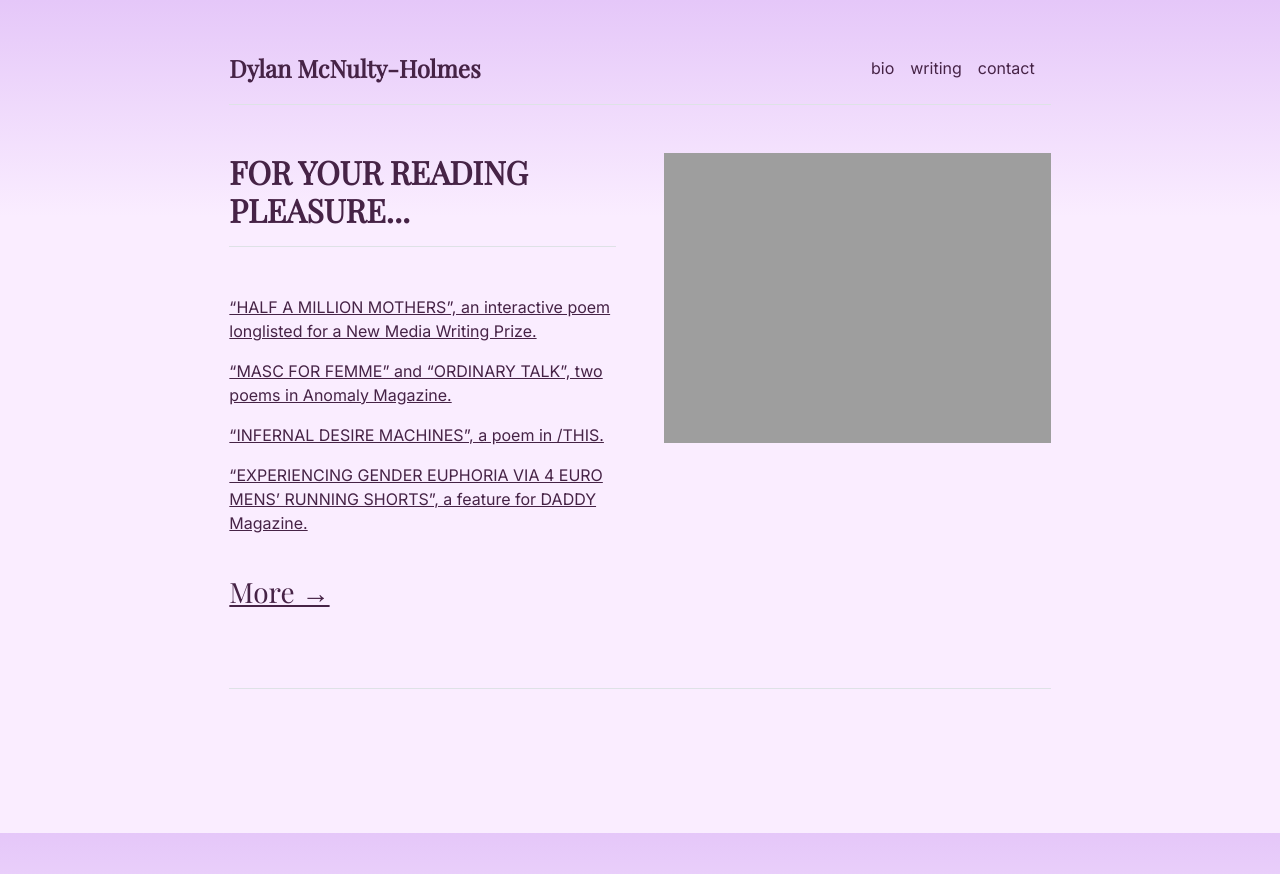
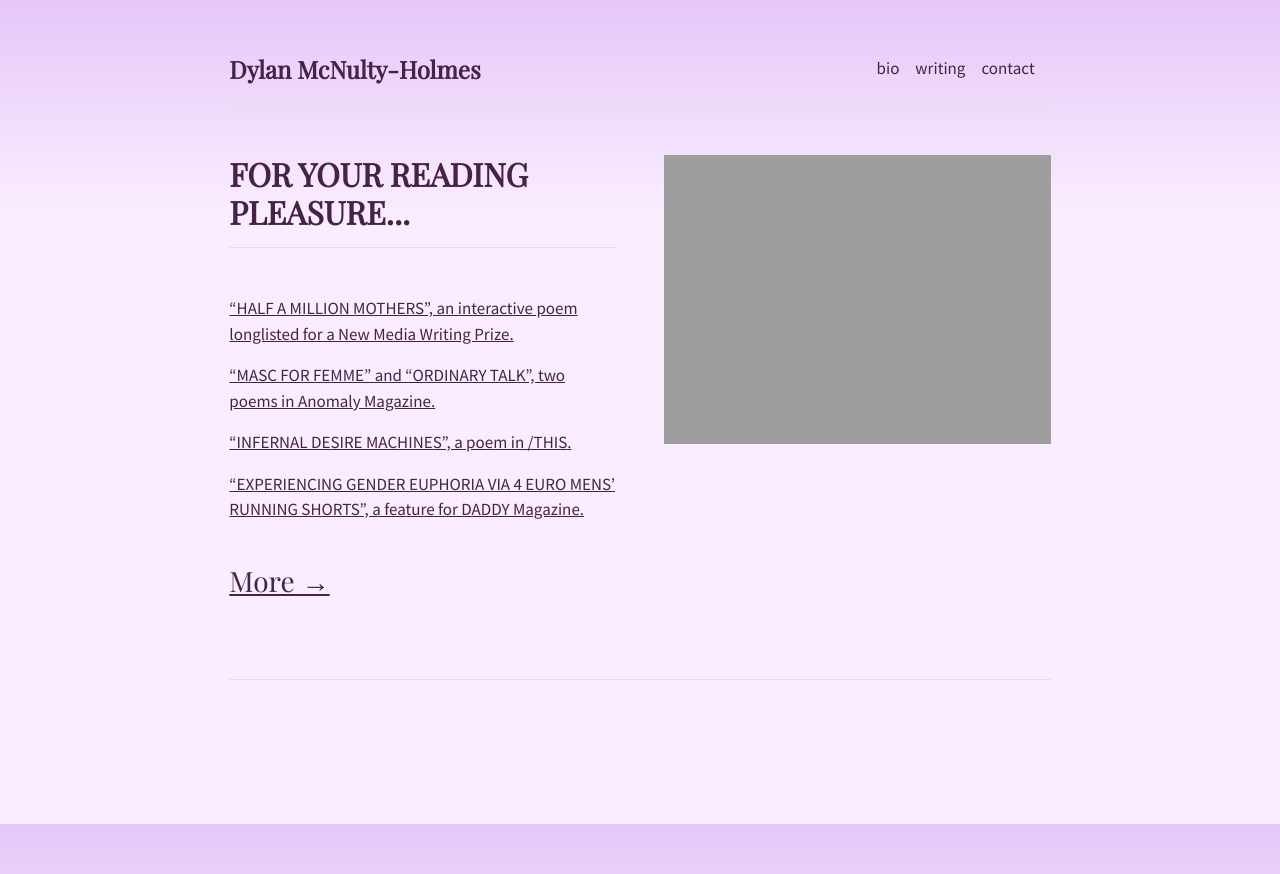
Before and after one commit to dyl-amh/website, a Jekyll site: the page built from index.md, in a window 1280 px wide. Shown: the top 874 px of the page. Built offline with Jekyll 4.4.1, drawn with Linux system fonts in a browser that asks for light colours.

Commit message:
change body font

```diff
--- a/_includes/head.html
+++ b/_includes/head.html
@@ -8,8 +8,8 @@
   <link rel="apple-touch-icon" sizes="152x152" href="{{ site.github.url }}/assets/apple-icon-152x152.png">
   <link rel="shortcut icon" href="{{ site.github.url }}/assets/favicon.ico">
   <link rel="preconnect" href="https://fonts.googleapis.com">
-  <link rel="preconnect" href="https://fonts.gstatic.com" crossorigin>
-  <link href="https://fonts.googleapis.com/css2?family=Inter&family=Playfair+Display&display=swap" rel="stylesheet">
+<link rel="preconnect" href="https://fonts.gstatic.com" crossorigin>
+<link href="https://fonts.googleapis.com/css2?family=Playfair+Display&family=Source+Sans+Pro:ital,wght@0,400;0,900;1,900&display=swap" rel="stylesheet">
   <style>
     .wrapingimage
     {
--- a/_sass/main.scss
+++ b/_sass/main.scss
@@ -2,8 +2,8 @@
 
 
 $bodyColor: #462346;
-$bodyFont: 'Inter', sans-serif, "Helvetica Neue", Helvetica, Arial, sans-serif, "Apple Color Emoji","Segoe UI Emoji","Segoe UI Symbol";
-$headerFont: 'Playfair Display', serif, 'Open Sans', sans-serif, "Helvetica Neue", Helvetica, Arial, sans-serif, "Apple Color Emoji","Segoe UI Emoji","Segoe UI Symbol";
+$bodyFont: 'Source Sans Pro', sans-serif, "Helvetica Neue", Helvetica, Arial, sans-serif, "Apple Color Emoji","Segoe UI Emoji","Segoe UI Symbol";
+$headerFont: 'Playfair Display', serif, 'Open Sans', sans-serif, "Apple Color Emoji","Segoe UI Emoji","Segoe UI Symbol";
 $linkColor: #462346!important;
 $headerColor: #462346;
 
@@ -16,6 +16,7 @@
   background: $background;
   color: $bodyColor;
   font-family: $bodyFont;
+  font-size: 17px;
 }
 
 body a {
```
